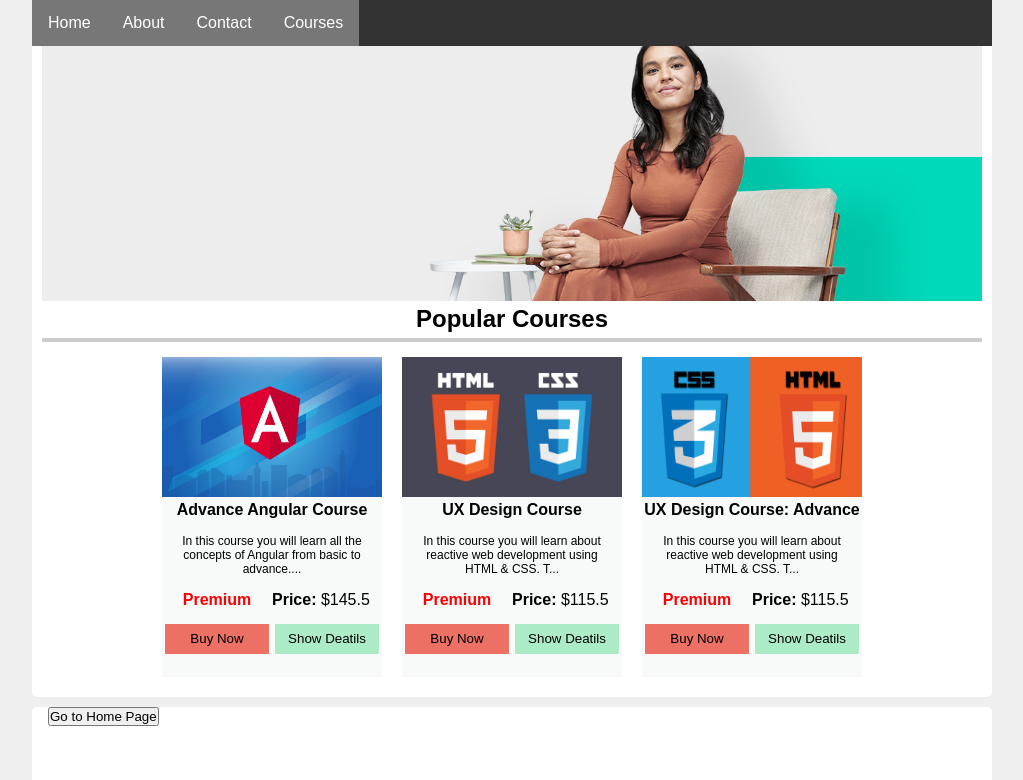
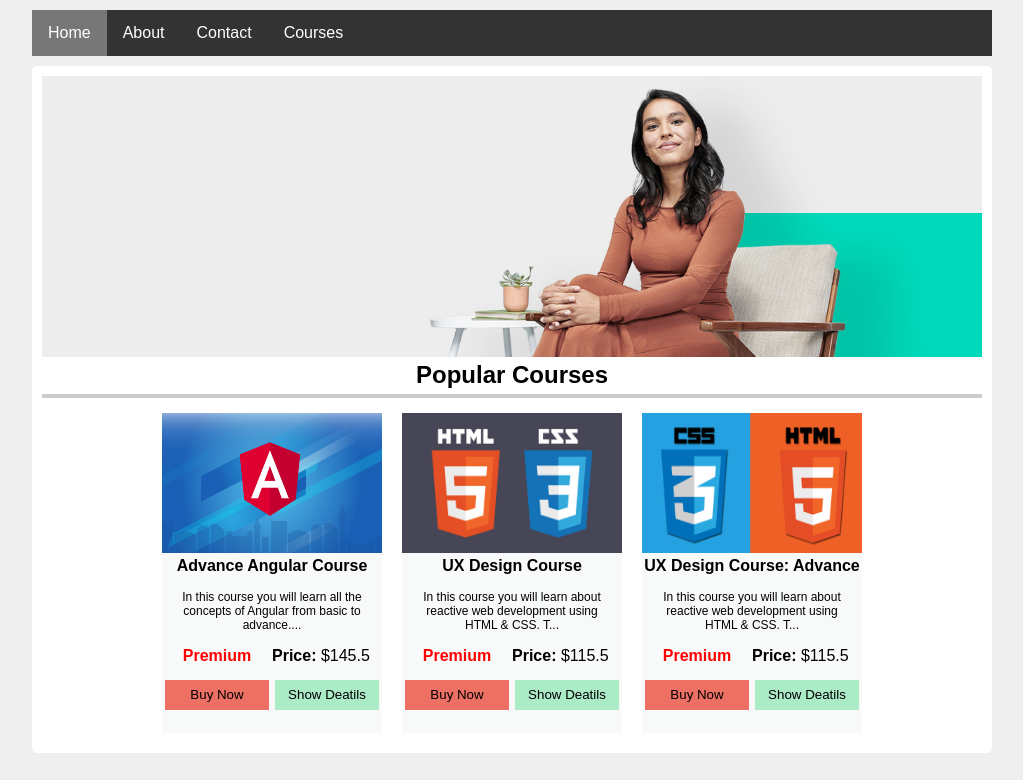
Before and after one commit to googray/ngfeatures-basic, an Angular app: page / in a window 1280 px wide. Shown: the top 780 px of the page, without its empty margins (128-1151 px from the left). Built offline with nearby package versions, Linux system fonts and the light colour scheme.

Commit message:
child Routes

```diff
--- a/src/app/app.component.css
+++ b/src/app/app.component.css
@@ -10,11 +10,11 @@ ul {
   background-color: #333;
 }
 
-.nav-container {
+/* .nav-container {
   position: fixed;
   top: 0px;
   width: 960px;
-}
+} */
 
 li {
   float: left;
--- a/src/app/app.component.html
+++ b/src/app/app.component.html
@@ -1,7 +1,7 @@
 <div class="main-container">
   <div class="nav-container">
     <ul>
-      <!-- <li routerLinkActive="active" [routerLinkActiveOptions]="{ exact: true }">
+      <li routerLinkActive="active" [routerLinkActiveOptions]="{ exact: true }">
         <a routerLink="">Home</a>
       </li>
       <li [routerLinkActive]="'active'">
@@ -10,30 +10,30 @@
       <li routerLinkActive="active">
         <a [routerLink]="['/Contact']">Contact</a>
       </li>
-      <li routerLinkActive="active"><a routerLink="/Courses">Courses</a></li> -->
-      <li routerLinkActive="active" [routerLinkActiveOptions]="{ exact: true }">
+      <li routerLinkActive="active"><a routerLink="/Courses">Courses</a></li>
+      <!-- <li routerLinkActive="active" [routerLinkActiveOptions]="{ exact: true }">
         <a routerLink="" fragment="Home">Home</a>
       </li>
-      <!-- localhost:4200/Home -->
+
       <li [routerLinkActive]="'active'">
         <a routerLink="" fragment="About">About</a>
       </li>
-      <!-- localhost:4200/About -->
+
       <li routerLinkActive="active">
         <a routerLink="" fragment="Contact">Contact</a>
       </li>
-      <!-- localhost:4200/Contact -->
+
       <li routerLinkActive="active">
         <a routerLink="" fragment="Courses">Courses</a>
-      </li>
-      <!-- localhost:4200/Courses -->
+      </li> -->
     </ul>
   </div>
   <div class="component-container">
-    <app-home id="Home"></app-home>
+    <!-- <app-home id="Home"></app-home>
     <app-about id="About"></app-about>
     <app-contact id="Contact"></app-contact>
-    <app-courses id="Courses"></app-courses>
-    <!-- <router-outlet></router-outlet> -->
+    <app-courses id="Courses"></app-courses> -->
+    <!-- <router-outlet id="Courses"></router-outlet> -->
+    <router-outlet></router-outlet>
   </div>
 </div>
--- a/src/app/courses/courses.component.html
+++ b/src/app/courses/courses.component.html
@@ -30,4 +30,5 @@
       </div>
     </div>
   </ng-container>
+  <!-- <router-outlet></router-outlet> -->
 </div>
```
Also changed, not shown: src/app/Routing/app.routing.ts (+7 -0 lines).
